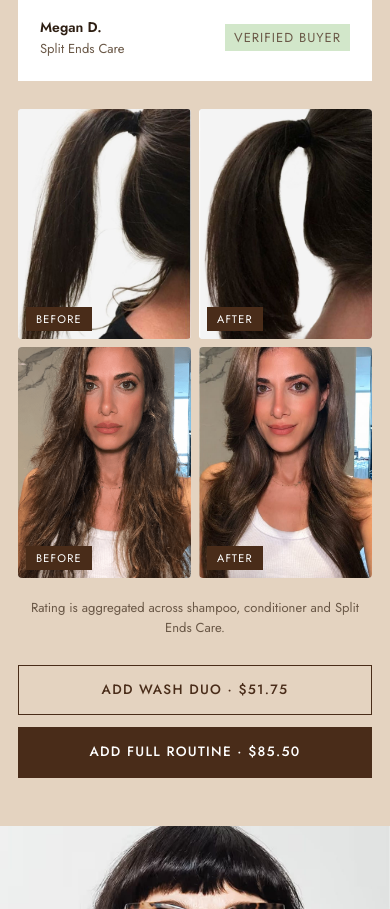
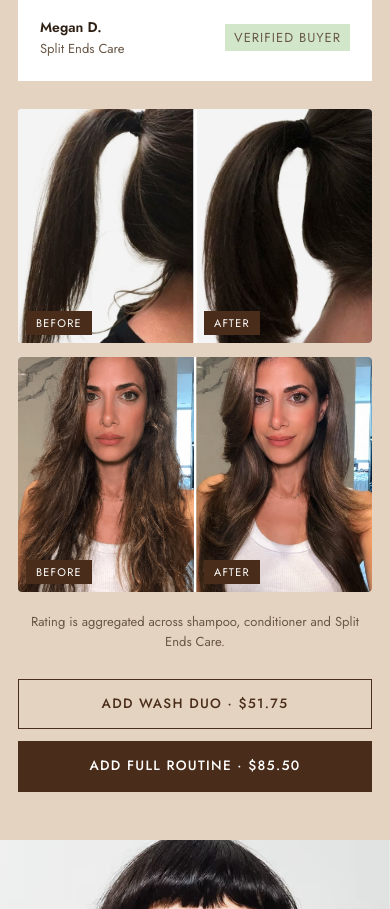
Before and after one commit to digitalcraft888/jadu-routine-chooser, a plain HTML site: page index.html in a window 390 px wide. Shown: the part 9757-10666 px from the top of the page. Drawn offline with Linux system fonts and the light colour scheme.

Commit message:
Join before/after photo pairs; oil section reorder; spacing + responsive pass
Co-Authored-By: Claude Sonnet 5.5 <noreply@anthropic.com>

```diff
--- a/index.html
+++ b/index.html
@@ -255,10 +255,14 @@
       <div class="q"><span class="stars">★★★★★</span><blockquote>“I use it as a pre-wash treatment… softer, smoother, much easier to manage.”</blockquote><div class="who"><div><b>Megan D.</b><span>Split Ends Care</span></div><span class="chip">Verified buyer</span></div></div>
     </div>
     <div class="ba-row">
-      <figure><img src="img/pony-l.jpg" alt="Before"><figcaption>Before</figcaption></figure>
-      <figure><img src="img/pony-r.jpg" alt="After"><figcaption>After</figcaption></figure>
-      <figure><img src="img/jadu-testimonial-hair-before.png" alt="Before"><figcaption>Before</figcaption></figure>
-      <figure><img src="img/jadu-testimonial-hair-after.jpg" alt="After"><figcaption>After</figcaption></figure>
+      <div class="pair">
+        <figure><img src="img/pony-l.jpg" alt="Before"><figcaption>Before</figcaption></figure>
+        <figure><img src="img/pony-r.jpg" alt="After"><figcaption>After</figcaption></figure>
+      </div>
+      <div class="pair">
+        <figure><img src="img/jadu-testimonial-hair-before.png" alt="Before"><figcaption>Before</figcaption></figure>
+        <figure><img src="img/jadu-testimonial-hair-after.jpg" alt="After"><figcaption>After</figcaption></figure>
+      </div>
     </div>
     <p class="agg">Rating is aggregated across shampoo, conditioner and Split Ends Care.</p>
     <div class="proof-cta"><button class="btn btn-dark" data-add="duo">Add Wash Duo · $51.75</button><button class="btn btn-gold" data-add="full">Add Full Routine · $85.50</button></div>
--- a/style.css
+++ b/style.css
@@ -469,3 +469,9 @@ footer img{height:38px;margin:0 auto 16px;width:auto}
 .oilprod span{font-size:13px;color:var(--mid);line-height:1.3;display:block}
 .ba .drag{position:absolute;top:14px;left:50%;transform:translateX(-50%);background:rgba(255,255,255,.92);color:var(--body);font-size:11px;letter-spacing:1.2px;text-transform:uppercase;padding:6px 12px;pointer-events:none;white-space:nowrap}
 @media(max-width:560px){.oilfacts li{padding:12px 8px}.oilfacts b{font-size:14px}.oilfacts span{font-size:12px}}
+
+/* before/after photos — each pair is one joined unit */
+.ba-row{grid-template-columns:1fr 1fr;gap:20px}
+.ba-row .pair{display:grid;grid-template-columns:1fr 1fr;gap:2px;overflow:hidden;border-radius:var(--ir);background:#fff}
+.ba-row figure{aspect-ratio:3/4;border-radius:0}
+@media(max-width:700px){.ba-row{grid-template-columns:1fr;gap:14px}}
```
